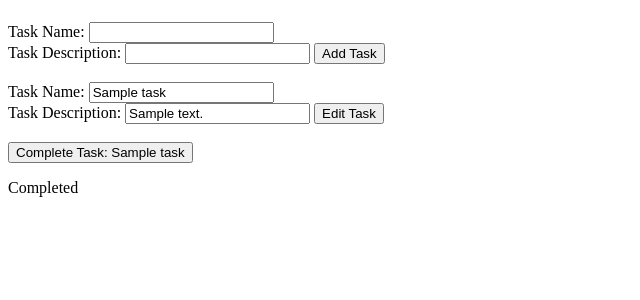
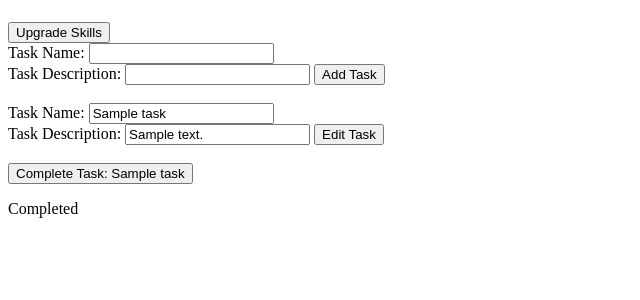
Before and after one commit to patrick-5546/battle-todo, a Django app: page /1/todo in a window 1280 px wide. Shown: the part 58-358 px from the top of the page, without its empty margins (0-640 px from the left). Run offline with Django 3.2, Linux system fonts and the light colour scheme; data comes from the database, SQL or seed files in the repository; tables that the repository leaves empty hold one stand-in row (values such as "Sample post").

Commit message:
linked todo page to team page

```diff
--- a/todo/templates/todo/todo_page.html
+++ b/todo/templates/todo/todo_page.html
@@ -9,6 +9,10 @@
     <header>
       <h1>Todolist</h1>
     </header>
+    <form action="/team/{{todo.player.player_team.pk}}/team-hub" method="GET">
+      {% csrf_token %}
+      <button type="battle-btn">Upgrade Skills</button>
+    </form>
     <div>
       <form action="/{{todo.pk}}/search/" method="post">{% csrf_token %}
         <label for="task_name">Task Name: </label>
```
Also changed, not shown: match/migrations/0001_initial.py (added).
